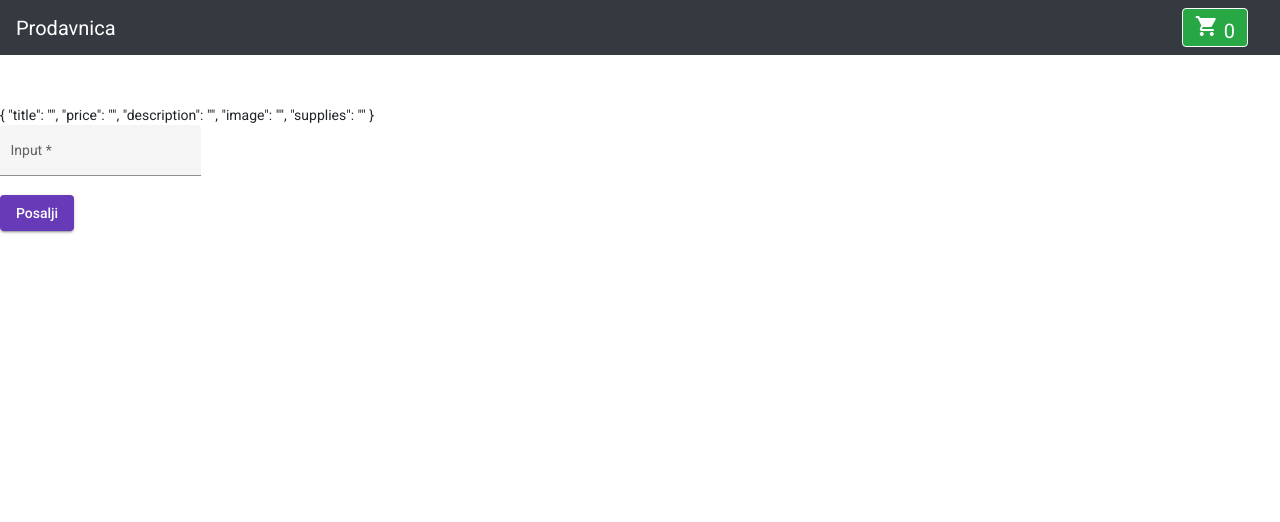
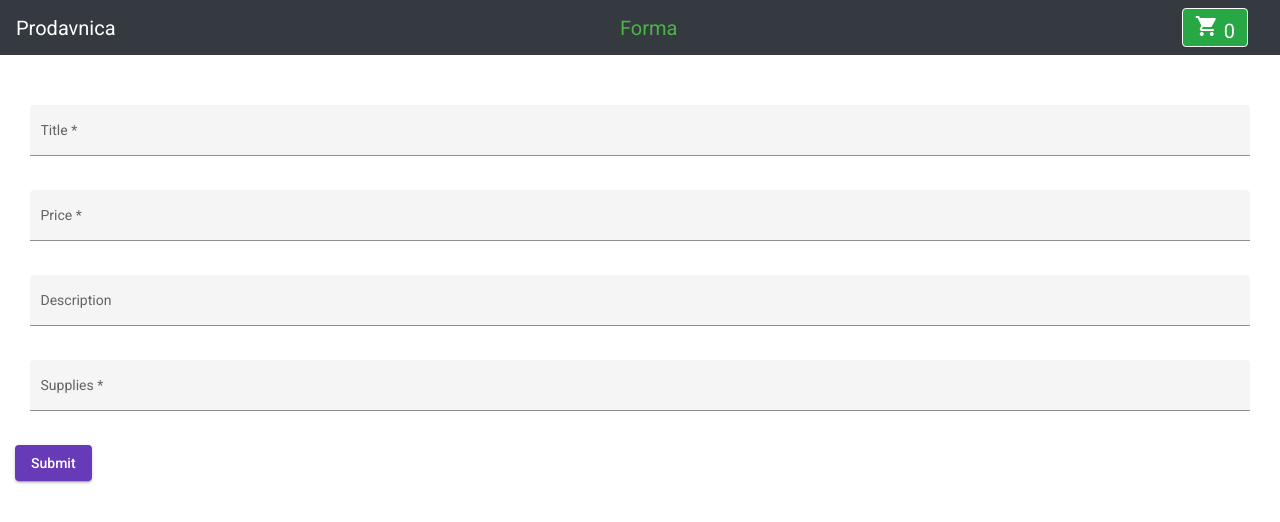
Before and after one commit to 13mbukara/123angular, an Angular app: page /cart/add in a window 1280 px wide. Shown: the top 522 px of the page. Built offline with nearby package versions, Linux system fonts and the light colour scheme.

Commit message:
poslednja1

```diff
--- a/src/app/add-product/add-product.component.html
+++ b/src/app/add-product/add-product.component.html
@@ -1,11 +1,28 @@
-{{ addProductForm.value | json }}
+<!-- {{ addProductForm.value | json }} -->
 
-<form [formGroup]="addProductForm" (ngSubmit)="onSubmit()">
+<form [formGroup]="addProductForm" (ngSubmit)="onSubmit()" class="form">
+
   <mat-form-field appearance="fill">
-    <mat-label>Input</mat-label>
+    <mat-label>Title</mat-label>
     <input matInput formControlName="title" />
   </mat-form-field>
+
+  <mat-form-field appearance="fill">
+    <mat-label>Price</mat-label>
+    <input matInput formControlName="price" />
+  </mat-form-field>
+
+  <mat-form-field appearance="fill">
+    <mat-label>Description</mat-label>
+    <input matInput formControlName="description" />
+  </mat-form-field>
+
+  <mat-form-field appearance="fill">
+    <mat-label>Supplies</mat-label>
+    <input matInput formControlName="supplies" />
+  </mat-form-field>
+
   <div class="example-button-row">
-    <button mat-raised-button color="primary" type="submit">Posalji</button>
+    <button mat-raised-button color="primary" type="submit">Submit</button>
   </div>
 </form>
--- a/src/app/add-product/add-product.component.scss
+++ b/src/app/add-product/add-product.component.scss
@@ -0,0 +1,8 @@
+.form{
+    margin: 15px;
+}
+
+mat-form-field{
+    margin: 15px;
+    display: block;
+}
--- a/src/app/add-product/add-product.component.ts
+++ b/src/app/add-product/add-product.component.ts
@@ -22,7 +22,7 @@ export class AddProductComponent implements OnInit {
   }
 
   onSubmit() {
-    alert('aleksa');
+    alert('Submitted');
     console.log(this.addProductForm.value);
   }
 }
--- a/src/app/app.module.ts
+++ b/src/app/app.module.ts
@@ -14,7 +14,7 @@ import { FormsModule, ReactiveFormsModule } from '@angular/forms';
 import { AddProductComponent } from './add-product/add-product.component';
 import { BrowserAnimationsModule } from '@angular/platform-browser/animations';
 import { MaterialModule } from './material/material.module';
-
+import { FilterPipe } from './filter.pipe';
 
 @NgModule({
   declarations: [
@@ -25,6 +25,7 @@ import { MaterialModule } from './material/material.module';
     CartComponent,
     RedElDirective,
 
+    FilterPipe,
     AddProductComponent,
   ],
   imports: [
@@ -32,7 +33,6 @@ import { MaterialModule } from './material/material.module';
     AppRoutingModule,
     RouterModule,
     MatIconModule,
-
     FormsModule,
     BrowserAnimationsModule,
     MaterialModule,
--- a/src/app/cart/cart.component.html
+++ b/src/app/cart/cart.component.html
@@ -1,7 +1,7 @@
 <!-- ovo ima -->
 <h1 *ngIf="isEmpty; else products" class="text-center">Korpa je prazna!</h1>
 
-<app-forma></app-forma>
+<!-- <app-forma></app-forma> -->
 
 <!-- ovo ima -->
 <ng-template #products>
@@ -13,3 +13,5 @@
     (productReduced)="reduceNumberOfItems($event)"
   ></app-product>
 </ng-template>
+
+<app-add-product></app-add-product>
--- a/src/app/header/header.component.html
+++ b/src/app/header/header.component.html
@@ -3,6 +3,9 @@
   <a class="navbar-brand" routerLink="home" routerLinkActive="success">
     Prodavnica
   </a>
+  <a class="navbar-brand" routerLink="cart/add" routerLinkActive="success">
+    Forma
+  </a>
   <a class="navbar-brand btn" routerLink="cart" routerLinkActive="btn-success">
     <mat-icon class="element">shopping_cart</mat-icon> {{ cartItems }} <!-- instalirati maticon paket -->
   </a>
--- a/src/app/home/home.component.ts
+++ b/src/app/home/home.component.ts
@@ -4,6 +4,7 @@ import { Component, EventEmitter, OnInit, Output } from '@angular/core';
 import { CartService } from '../services/cart.service';
 import { ProductService } from '../services/products.service';
 import { Product } from './product';
+import { FilterPipe } from '../filter.pipe';
 
 @Component({
   selector: 'app-home',
```
